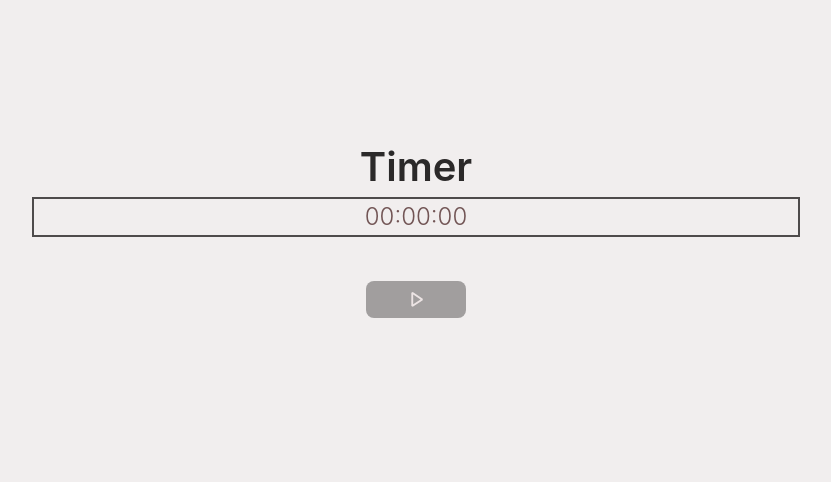
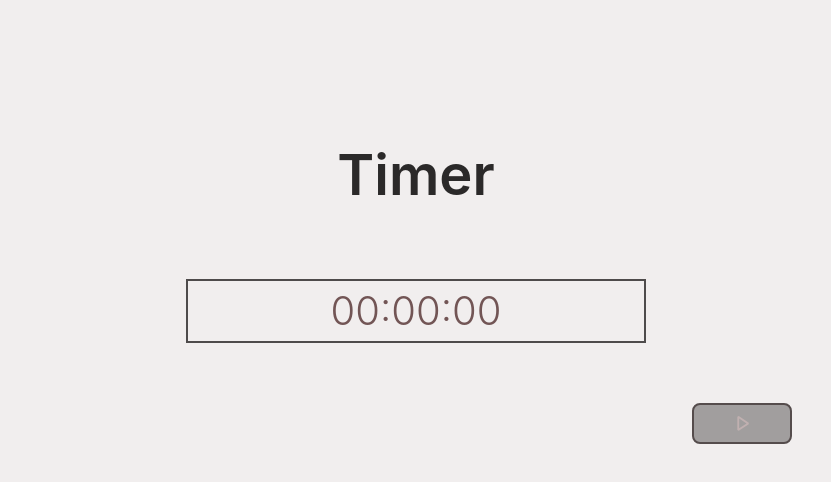
Before and after one commit to Sergi83/timer, a React (Create React App) app: page / in a window 1280 px wide. Shown: the top 482 px of the page, without its empty margins (224-1055 px from the left). Built offline with nearby package versions, Linux system fonts and the light colour scheme.

Commit message:
correct Main.js, Home.js and styles

```diff
--- a/src/components/Main.js
+++ b/src/components/Main.js
@@ -9,32 +9,39 @@ import Home from "../pages/Home";
 
 
 const Main = () => {
-  //
+
+  // states for controlling time flow
   const [seconds, setSeconds] = useState(0);
   const [pause, setPause] = useState(0);
   const [state, setState] = useState("stop");
 
-  // get time format (hh:mm:ss)
-  const timer = new Date(seconds).toISOString().slice(11, 19);
+  // get time string (hh:mm:ss)
+  const timer = new Date(seconds)
+    .toISOString()
+    .slice(11, 19);
 
+  // get time flow (+changes)
+  useEffect(() => {
+    const subscriberSubject$ = new Subject();
+    const timeInterval$ = interval(1000);
 
-  useEffect(() => {
-    const observer = new Subject();
-    const timeInterval = interval(1000);
-
-    timeInterval.pipe(takeUntil(observer)).subscribe(() => {
-      if (state === "start") {
-        setSeconds((seconds) => seconds + 1000);
+    timeInterval$
+      .pipe(takeUntil(subscriberSubject$))
+      .subscribe(() => {
+        if (state === "start") {
+        setSeconds(seconds => seconds + 1000);
+        setPause(0);
       }
     });
 
     return () => {
-      observer.next();
-      observer.complete();
+      subscriberSubject$.next();
+      subscriberSubject$.complete();
     };
   }, [state]);
 
 
+  // onClick functions for buttons
   const onStartTimer = () => {
     setState("start");
   };
@@ -42,6 +49,7 @@ const Main = () => {
   const onStopTimer = () => {
     setState("stop");
     setSeconds(0);
+    setPause(0);
   };
 
   const onResetTimer = () => {
@@ -50,12 +58,12 @@ const Main = () => {
   };
 
   const onWaitTimer = () => {
-    const stopTimer = Date.now();
+    const pauseTimer = Date.now();
 
-    if (stopTimer - pause <= 300) {
+    if (pauseTimer - pause <= 300) {
       setState("wait");
     }
-    setPause(stopTimer);
+    setPause(pauseTimer);
   };
 
   return (
--- a/src/pages/Home.js
+++ b/src/pages/Home.js
@@ -1,6 +1,7 @@
 import React from "react";
 import { GiPauseButton } from "react-icons/gi";
 import { VscDebugStart, VscStopCircle } from "react-icons/vsc";
+
 
 const Home = ({
   timer,
@@ -10,6 +11,7 @@ const Home = ({
   onWaitTimer,
   onResetTimer,
 }) => {
+
   return (
     <div className="page">
       <div className="container">
@@ -23,7 +25,7 @@ const Home = ({
 
         <div className="btn-container">
           {state !== "start" && (
-            <div onClick={onStartTimer} className="btn">
+            <div onClick={onStartTimer} className="btn active">
               <VscDebugStart />
             </div>
           )}
@@ -35,12 +37,12 @@ const Home = ({
           )}
 
           {state === "start" && (
-            <div onClick={onWaitTimer} className="btn">
+            <div onClick={onWaitTimer} className="btn active">
               <GiPauseButton />
             </div>
           )}
 
-          {state !== "stop" && (
+          {(state === "wait") && (
             <div onClick={onResetTimer} className="btn">
               reset
             </div>
--- a/src/styles/base/_base.scss
+++ b/src/styles/base/_base.scss
@@ -9,7 +9,7 @@ code {
 body {
   background: $base-bg;
   box-sizing: border-box;
-  height: 100vh;
+  height: 80vh;
   text-align: center;
   font-size: 14.67px;
   font-weight: 300;
@@ -51,3 +51,40 @@ h1 {
   text-transform: lowercase;
   color: $timer-c;
 }
+
+
+// * media queries
+
+@include mq(phone-only) {
+  #time {
+    margin: 0 5%;
+  }
+}
+
+@include mq(tablet-up) {
+  #time {
+    font-size: 2rem;
+  }
+
+  h1 {
+    font-size: 3rem;
+    margin: 5%;
+  }
+
+}
+
+@include mq(desktop-up) {
+
+  h1 {
+    font-size: 3.5rem;
+    margin: 10%;
+  }
+
+  #time {
+    font-size: 2.5rem;
+  }
+
+  .title {
+    margin: 3em 20%;
+  }
+}
--- a/src/styles/base/_variables_mixins.scss
+++ b/src/styles/base/_variables_mixins.scss
@@ -25,3 +25,26 @@ $btn-bg-hov: #fff;
   -ms-border-radius: $br;
   -o-border-radius: $br;
 }
+
+
+// * media queries
+// queue of media queries: should be the same order as in the mixin
+@mixin mq($screen) {
+  @if $screen==phone-only {
+    @media (max-width: 500px) {
+      @content;
+    }
+  }
+
+  @else if $screen==tablet-up {
+    @media (min-width: 501px) {
+      @content;
+    }
+  }
+
+  @else if $screen==desktop-up {
+    @media (min-width: 1000px) {
+      @content;
+    }
+  }
+}
--- a/src/styles/components/_buttons.scss
+++ b/src/styles/components/_buttons.scss
@@ -26,3 +26,18 @@
   color: $btn-c-active;
   border: 2px solid $btn-b-active;
 }
+
+// * media queries
+@include mq(tablet-up) {
+  .btn {
+    margin: 1rem 0.5rem;
+  }
+
+  .btn-container {
+    display: flex;
+    justify-content: flex-end;
+    align-items: center;
+
+    margin: auto 20%;
+  }
+}
--- a/src/styles/index.scss
+++ b/src/styles/index.scss
@@ -2,6 +2,5 @@
 @import "./base/reset";
 
 // basic styles
+@import "./components/buttons";
 @import "./base/base";
-
-@import "./components/buttons"
```
